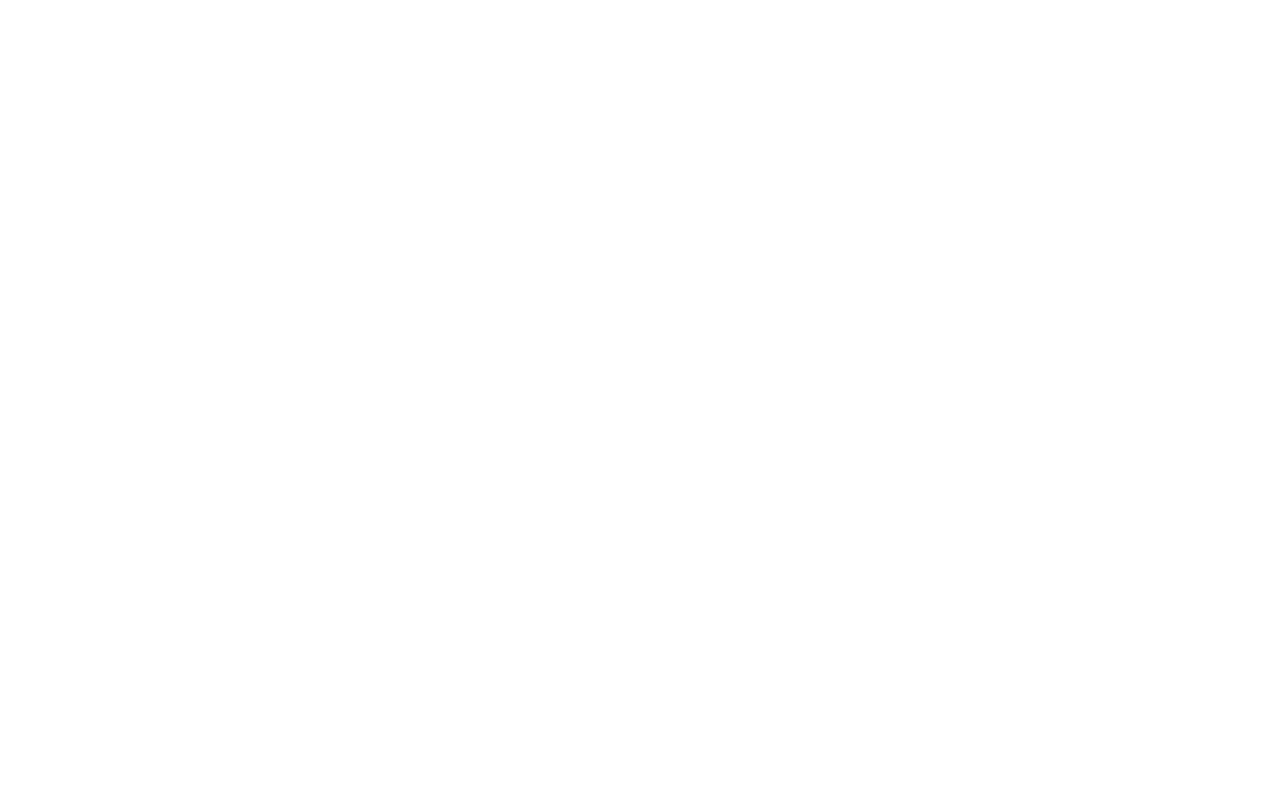
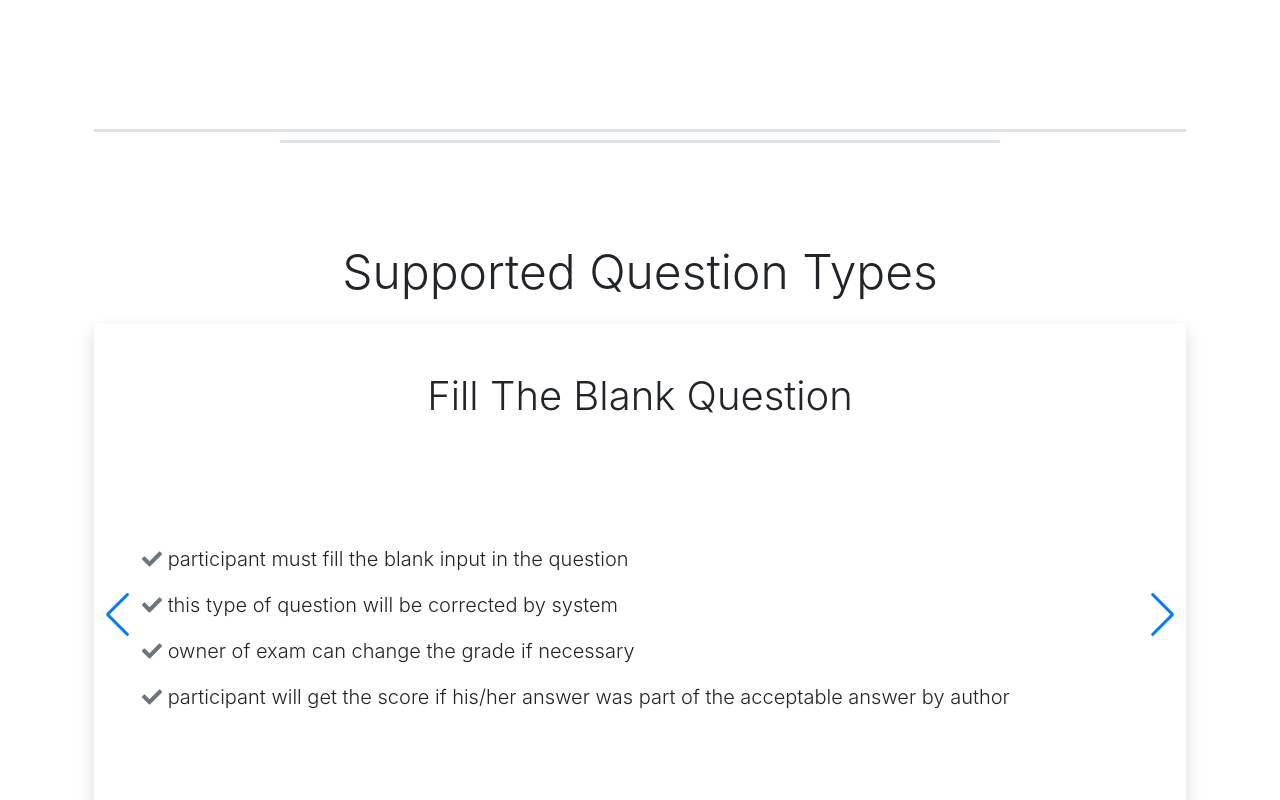
Before and after one commit to alireza-jahandoost/main-app-examining, a Next.js app: page / in a window 1280 px wide. Shown: the part 1660-2460 px from the top of the page. Before the commit the page ends 1699 px from the top, so only its background shows below. Built offline with nearby package versions, Linux system fonts and the light colour scheme.

Commit message:
Implement Question Types part of landing page

```diff
--- a/components/landing-page-parts/features.component.jsx
+++ b/components/landing-page-parts/features.component.jsx
@@ -1,6 +1,6 @@
 import { Container, Row, Col } from "react-bootstrap";
 import Feature from "./feature.component";
-import styles from "../../styles/features.module.css";
+import margin from "../../styles/margin.module.css";
 
 import PrivacyPic from "../../public/features/privacy.png";
 import TypesOfQuestionsPic from "../../public/features/types-of-questions.png";
@@ -12,7 +12,7 @@
 const Features = () => {
   return (
     <div>
-      <Container className={styles.my6}>
+      <Container className={margin.my6}>
         <Container>
           <Row>
             <Col>
--- /dev/null
+++ b/components/landing-page-parts/question-types.component.jsx
@@ -0,0 +1,87 @@
+import { Container, Row, Col } from "react-bootstrap";
+import margin from "../../styles/margin.module.css";
+import Swiper from "./swiper.component";
+
+const QuestionTypes = () => {
+  const items = [
+    {
+      title: "Fill The Blank Question",
+      options: [
+        "participant must fill the blank input in the question",
+        "this type of question will be corrected by system",
+        "owner of exam can change the grade if necessary",
+        "participant will get the score if his/her answer was part of the acceptable answer by author",
+      ],
+    },
+    {
+      title: "Select The Answer Question",
+      options: [
+        "participant must choose 'one of the options' of question",
+        "this type of question will be corrected by system",
+        "owner of exam can change the grade if necessary",
+        "participant will get the score if his/her answer was true",
+      ],
+    },
+    {
+      title: "Multiple Answer Question",
+      options: [
+        "participant must choose 'some of the options' of question, it means some of the options can be answer together",
+        "this type of question will be corrected by system",
+        "owner of exam can change the grade if necessary",
+        "participant will get the score if he/she checked all of the answers and did not check other options",
+      ],
+    },
+    {
+      title: "Descriptive Question",
+      options: [
+        "participant must answer to that exam completely",
+        "this type of question can not be corrected by system and owner of exam must correct that",
+      ],
+    },
+    {
+      title: "True/False Question",
+      options: [
+        "participant must specify that question's phrase is true or false",
+        "this type of question will be corrected by system",
+        "owner of exam can change the grade if necessary",
+        "participant will get the score if he/she specifies the correctness of the question correctly",
+      ],
+    },
+    {
+      title: "Ordering Question",
+      options: [
+        "participant must reorder the options correctly",
+        "this type of question will be corrected by system",
+        "owner of exam can change the grade if necessary",
+        "participant will get the score if he/she reorders the options correctly",
+      ],
+    },
+  ];
+
+  return (
+    <div>
+      <Container className={`${margin.my8}`}>
+        <Container>
+          <Row>
+            <Col>
+              <div className="border-bottom border-3" />
+            </Col>
+          </Row>
+          <Row className="mt-2">
+            <Col xs={2} />
+            <Col xs={8}>
+              <div className="border-bottom border-3" />
+            </Col>
+            <Col xs={2} />
+          </Row>
+        </Container>
+        <Container className={`${margin.my7} text-center`}>
+          <h2 className="display-5 my-4">Supported Question Types</h2>
+          <Swiper items={items} />
+        </Container>
+      </Container>
+    </div>
+  );
+};
+
+export default QuestionTypes;
--- /dev/null
+++ b/components/landing-page-parts/swiper.component.jsx
@@ -0,0 +1,68 @@
+import SwiperCore, {
+  Navigation,
+  EffectCoverflow,
+  Pagination,
+  A11y,
+  Autoplay,
+} from "swiper";
+import { Container } from "react-bootstrap";
+import { Swiper, SwiperSlide } from "swiper/react";
+import styles from "../../styles/question-types.module.css";
+import { FontAwesomeIcon } from "@fortawesome/react-fontawesome";
+import { faCheck } from "@fortawesome/free-solid-svg-icons";
+
+const SwiperComponent = ({ items }) => {
+  return (
+    <Swiper
+      // install Swiper modules
+      modules={[Navigation, Autoplay, EffectCoverflow, Pagination, A11y]}
+      coverflowEffect={{
+        rotate: 50,
+        stretch: 0,
+        depth: 100,
+        modifier: 1,
+        slideShadows: true,
+      }}
+      speed={1000}
+      spaceBetween={50}
+      slidesPerView={1}
+      autoplay={{
+        delay: 7000,
+        disableOnInteraction: false,
+      }}
+      navigation
+      pagination={{ clickable: true }}
+      className="shadow bg-light"
+      effect={"coverflow"}
+      loop={true}
+    >
+      {items.map((item) => {
+        return (
+          <SwiperSlide className="h-auto">
+            <Container className="bg-white p-5 h-100">
+              <h3 className="display-6">{item.title}</h3>
+              <div
+                className={`${styles.slide} d-flex flex-column justify-content-center`}
+              >
+                <div className="text-start">
+                  {item.options.map((option) => {
+                    return (
+                      <p className="lead mt-3">
+                        <span className="text-muted">
+                          <FontAwesomeIcon icon={faCheck} />
+                        </span>{" "}
+                        <span>{option}</span>
+                      </p>
+                    );
+                  })}
+                </div>
+              </div>
+            </Container>
+          </SwiperSlide>
+        );
+      })}
+    </Swiper>
+  );
+};
+
+export default SwiperComponent;
--- a/package.json
+++ b/package.json
@@ -8,11 +8,15 @@
     "lint": "next lint"
   },
   "dependencies": {
+    "@fortawesome/fontawesome-svg-core": "^1.2.36",
+    "@fortawesome/free-solid-svg-icons": "^5.15.4",
+    "@fortawesome/react-fontawesome": "^0.1.16",
     "bootstrap": "^5.1.3",
     "next": "12.0.7",
     "react": "17.0.2",
     "react-bootstrap": "^2.0.3",
-    "react-dom": "17.0.2"
+    "react-dom": "17.0.2",
+    "swiper": "^7.3.1"
   },
   "devDependencies": {
     "eslint": "8.4.1",
--- a/pages/index.js
+++ b/pages/index.js
@@ -1,14 +1,17 @@
 import Head from "next/head";
 import Image from "next/image";
 import styles from "../styles/Home.module.css";
+
 import Header from "../components/landing-page-parts/header.component";
 import Features from "../components/landing-page-parts/features.component";
+import QuestionTypes from "../components/landing-page-parts/question-types.component";
 
 export default function Home() {
   return (
     <div>
       <Header />
       <Features />
+      <QuestionTypes />
     </div>
   );
 }
--- a/styles/features.module.css
+++ /dev/null
@@ -1,4 +0,0 @@
-.my6 {
-  margin-top: 60px;
-  margin-bottom: 60px;
-}
--- /dev/null
+++ b/styles/margin.module.css
@@ -0,0 +1,14 @@
+.my6 {
+  margin-top: 60px;
+  margin-bottom: 60px;
+}
+
+.my7 {
+  margin-top: 100px;
+  margin-bottom: 100px;
+}
+
+.my8 {
+  margin-top: 150px;
+  margin-bottom: 150px;
+}
--- /dev/null
+++ b/styles/question-types.module.css
@@ -0,0 +1,4 @@
+.slide {
+  padding-top: 100px;
+  padding-bottom: 100px;
+}
```
Also changed, not shown: pages/_app.js (+7 -0 lines), 1 other file (tests, documents, lock files or other folders).
